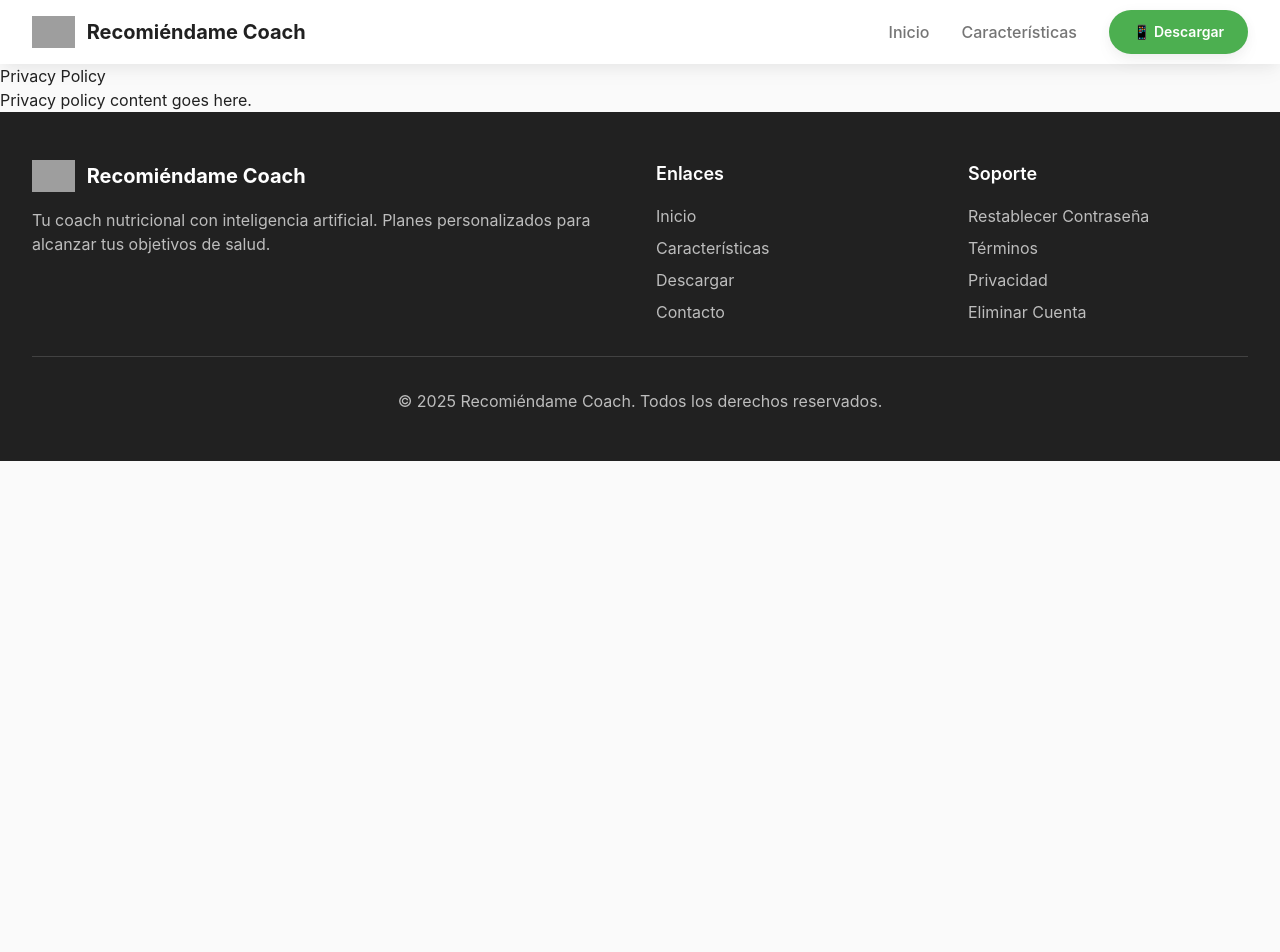
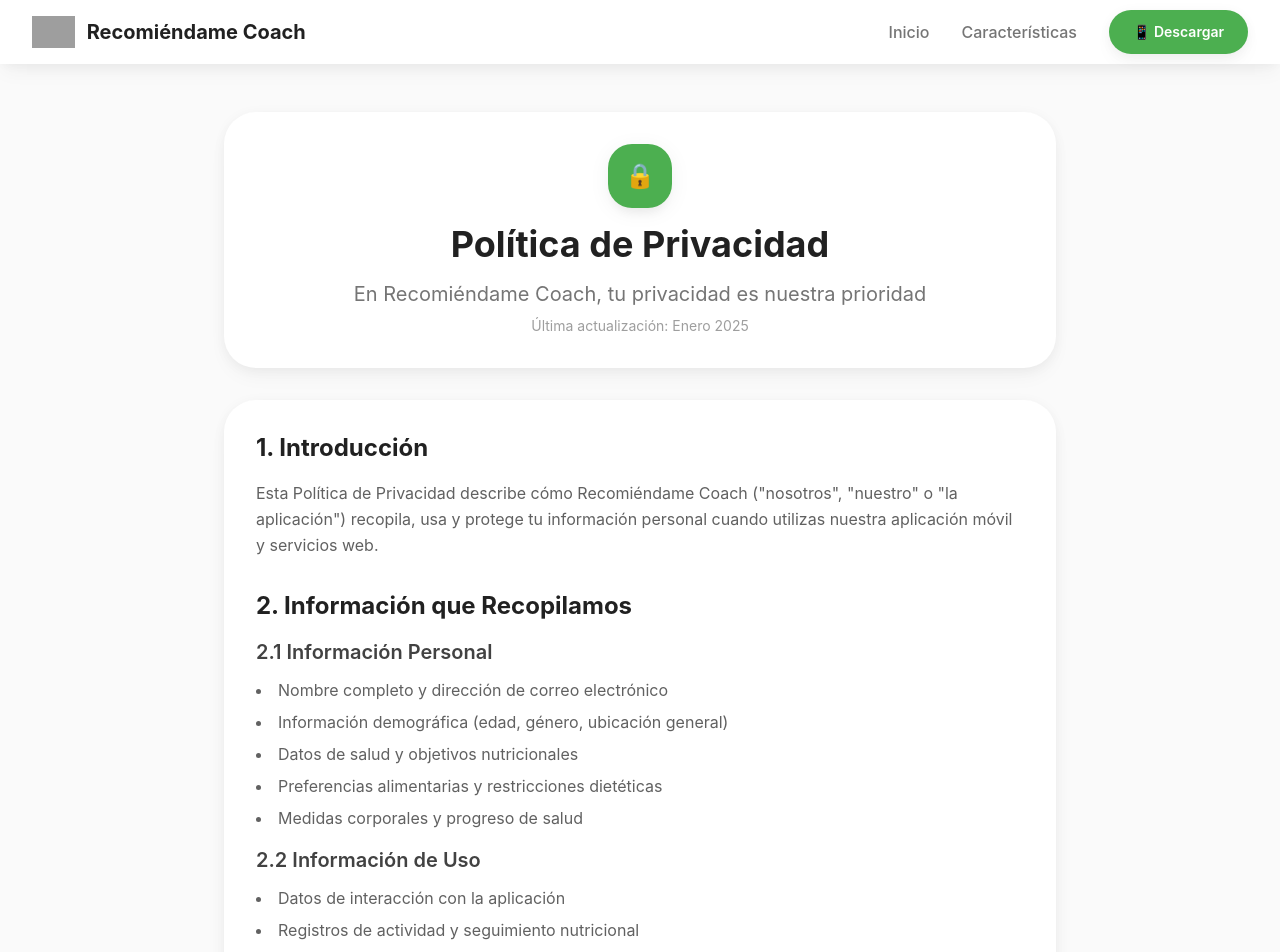
Before and after one commit to koki198977/recomiendame-pelis, a Nuxt app: page /privacy in a window 1280 px wide. Shown: the top 952 px of the page. Before the commit the page ends 800 px from the top, so only its background shows below. Built offline with nearby package versions, Linux system fonts and the light colour scheme; grey boxes are pictures that could not be loaded.

Commit message:
add privacy

```diff
--- a/pages/privacy.vue
+++ b/pages/privacy.vue
@@ -1,6 +1,196 @@
 <template>
-  <div>
-    <h1>Privacy Policy</h1>
-    <p>Privacy policy content goes here.</p>
+  <div class="min-h-screen bg-gray-50 py-12">
+    <div class="max-w-4xl mx-auto px-4 sm:px-6 lg:px-8">
+      <!-- Header -->
+      <div class="bg-white rounded-3xl shadow-soft p-8 mb-8">
+        <div class="text-center">
+          <div class="w-16 h-16 bg-primary-500 rounded-2xl flex items-center justify-center mx-auto mb-4 shadow-medium">
+            <span class="text-white text-2xl">🔒</span>
+          </div>
+          <h1 class="text-4xl font-bold text-gray-900 mb-4">Política de Privacidad</h1>
+          <p class="text-xl text-gray-600">
+            En Recomiéndame Coach, tu privacidad es nuestra prioridad
+          </p>
+          <p class="text-sm text-gray-500 mt-2">
+            Última actualización: {{ lastUpdated }}
+          </p>
+        </div>
+      </div>
+
+      <!-- Content -->
+      <div class="bg-white rounded-3xl shadow-soft p-8 space-y-8">
+        <!-- Introducción -->
+        <section>
+          <h2 class="text-2xl font-bold text-gray-900 mb-4">1. Introducción</h2>
+          <p class="text-gray-700 leading-relaxed">
+            Esta Política de Privacidad describe cómo Recomiéndame Coach ("nosotros", "nuestro" o "la aplicación")
+            recopila, usa y protege tu información personal cuando utilizas nuestra aplicación móvil y servicios web.
+          </p>
+        </section>
+
+        <!-- Información que recopilamos -->
+        <section>
+          <h2 class="text-2xl font-bold text-gray-900 mb-4">2. Información que Recopilamos</h2>
+
+          <h3 class="text-xl font-semibold text-gray-800 mb-3">2.1 Información Personal</h3>
+          <ul class="list-disc list-inside text-gray-700 space-y-2 mb-4">
+            <li>Nombre completo y dirección de correo electrónico</li>
+            <li>Información demográfica (edad, género, ubicación general)</li>
+            <li>Datos de salud y objetivos nutricionales</li>
+            <li>Preferencias alimentarias y restricciones dietéticas</li>
+            <li>Medidas corporales y progreso de salud</li>
+          </ul>
+
+          <h3 class="text-xl font-semibold text-gray-800 mb-3">2.2 Información de Uso</h3>
+          <ul class="list-disc list-inside text-gray-700 space-y-2 mb-4">
+            <li>Datos de interacción con la aplicación</li>
+            <li>Registros de actividad y seguimiento nutricional</li>
+            <li>Información del dispositivo y sistema operativo</li>
+            <li>Datos de ubicación aproximada (si es autorizada)</li>
+          </ul>
+        </section>
+
+        <!-- Cómo usamos tu información -->
+        <section>
+          <h2 class="text-2xl font-bold text-gray-900 mb-4">3. Cómo Usamos tu Información</h2>
+          <ul class="list-disc list-inside text-gray-700 space-y-2">
+            <li>Crear y personalizar tu plan nutricional con inteligencia artificial</li>
+            <li>Proporcionar recomendaciones alimentarias personalizadas</li>
+            <li>Hacer seguimiento de tu progreso y objetivos de salud</li>
+            <li>Mejorar nuestros servicios y funcionalidades</li>
+            <li>Enviar notificaciones importantes sobre tu cuenta</li>
+            <li>Proporcionar soporte técnico y atención al cliente</li>
+            <li>Cumplir con obligaciones legales y regulatorias</li>
+          </ul>
+        </section>
+
+        <!-- Compartir información -->
+        <section>
+          <h2 class="text-2xl font-bold text-gray-900 mb-4">4. Compartir tu Información</h2>
+          <p class="text-gray-700 leading-relaxed mb-4">
+            No vendemos, alquilamos ni compartimos tu información personal con terceros, excepto en las siguientes circunstancias:
+          </p>
+          <ul class="list-disc list-inside text-gray-700 space-y-2">
+            <li>Con tu consentimiento explícito</li>
+            <li>Para cumplir con obligaciones legales</li>
+            <li>Con proveedores de servicios que nos ayudan a operar la aplicación</li>
+            <li>En caso de fusión, adquisición o venta de activos</li>
+            <li>Para proteger nuestros derechos legales o la seguridad de los usuarios</li>
+          </ul>
+        </section>
+
+        <!-- Seguridad de datos -->
+        <section>
+          <h2 class="text-2xl font-bold text-gray-900 mb-4">5. Seguridad de los Datos</h2>
+          <p class="text-gray-700 leading-relaxed mb-4">
+            Implementamos medidas de seguridad técnicas y organizativas para proteger tu información personal:
+          </p>
+          <ul class="list-disc list-inside text-gray-700 space-y-2">
+            <li>Encriptación de datos en tránsito y en reposo</li>
+            <li>Acceso restringido a información personal</li>
+            <li>Monitoreo continuo de seguridad</li>
+            <li>Auditorías regulares de seguridad</li>
+            <li>Capacitación del personal en protección de datos</li>
+          </ul>
+        </section>
+
+        <!-- Tus derechos -->
+        <section>
+          <h2 class="text-2xl font-bold text-gray-900 mb-4">6. Tus Derechos</h2>
+          <p class="text-gray-700 leading-relaxed mb-4">
+            Tienes los siguientes derechos respecto a tu información personal:
+          </p>
+          <ul class="list-disc list-inside text-gray-700 space-y-2">
+            <li><strong>Acceso:</strong> Solicitar una copia de tu información personal</li>
+            <li><strong>Rectificación:</strong> Corregir información inexacta o incompleta</li>
+            <li><strong>Eliminación:</strong> Solicitar la eliminación de tu información personal</li>
+            <li><strong>Portabilidad:</strong> Recibir tu información en un formato estructurado</li>
+            <li><strong>Oposición:</strong> Oponerte al procesamiento de tu información</li>
+            <li><strong>Limitación:</strong> Solicitar la limitación del procesamiento</li>
+          </ul>
+        </section>
+
+        <!-- Retención de datos -->
+        <section>
+          <h2 class="text-2xl font-bold text-gray-900 mb-4">7. Retención de Datos</h2>
+          <p class="text-gray-700 leading-relaxed">
+            Conservamos tu información personal solo durante el tiempo necesario para cumplir con los propósitos
+            descritos en esta política, a menos que la ley requiera un período de retención más largo.
+            Cuando elimines tu cuenta, procederemos a eliminar o anonimizar tu información personal de manera segura.
+          </p>
+        </section>
+
+        <!-- Cookies y tecnologías similares -->
+        <section>
+          <h2 class="text-2xl font-bold text-gray-900 mb-4">8. Cookies y Tecnologías Similares</h2>
+          <p class="text-gray-700 leading-relaxed mb-4">
+            Utilizamos cookies y tecnologías similares para:
+          </p>
+          <ul class="list-disc list-inside text-gray-700 space-y-2">
+            <li>Mantener tu sesión activa</li>
+            <li>Recordar tus preferencias</li>
+            <li>Analizar el uso de la aplicación</li>
+            <li>Mejorar la experiencia del usuario</li>
+          </ul>
+        </section>
+
+        <!-- Menores de edad -->
+        <section>
+          <h2 class="text-2xl font-bold text-gray-900 mb-4">9. Menores de Edad</h2>
+          <p class="text-gray-700 leading-relaxed">
+            Nuestra aplicación no está dirigida a menores de 18 años. No recopilamos conscientemente
+            información personal de menores de edad. Si descubrimos que hemos recopilado información
+            de un menor, la eliminaremos inmediatamente.
+          </p>
+        </section>
+
+        <!-- Cambios en la política -->
+        <section>
+          <h2 class="text-2xl font-bold text-gray-900 mb-4">10. Cambios en esta Política</h2>
+          <p class="text-gray-700 leading-relaxed">
+            Podemos actualizar esta Política de Privacidad ocasionalmente. Te notificaremos sobre
+            cambios significativos a través de la aplicación o por correo electrónico.
+            Te recomendamos revisar esta política periódicamente.
+          </p>
+        </section>
+
+        <!-- Contacto -->
+        <section>
+          <h2 class="text-2xl font-bold text-gray-900 mb-4">11. Contacto</h2>
+          <p class="text-gray-700 leading-relaxed mb-4">
+            Si tienes preguntas sobre esta Política de Privacidad o deseas ejercer tus derechos,
+            puedes contactarnos:
+          </p>
+          <div class="bg-gray-50 rounded-xl p-6">
+            <ul class="space-y-2 text-gray-700">
+              <li><strong>Email:</strong> privacy@recomiendameapp.cl</li>
+              <li><strong>Dirección:</strong> Santiago, Chile</li>
+              <li><strong>Teléfono:</strong> +56 9 XXXX XXXX</li>
+            </ul>
+          </div>
+        </section>
+      </div>
+
+      <!-- Back to home -->
+      <div class="text-center mt-8">
+        <NuxtLink to="/" class="btn-primary">
+          ← Volver al Inicio
+        </NuxtLink>
+      </div>
+    </div>
   </div>
 </template>
+
+<script setup>
+useHead({
+  title: 'Política de Privacidad - Recomiéndame Coach',
+  meta: [
+    {
+      name: 'description',
+      content: 'Conoce cómo Recomiéndame Coach protege tu información personal y respeta tu privacidad.'
+    }
+  ]
+})
+
+const lastUpdated = 'Enero 2025'
+</script>
```
